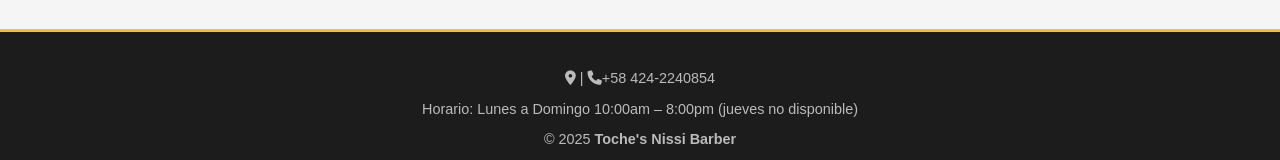
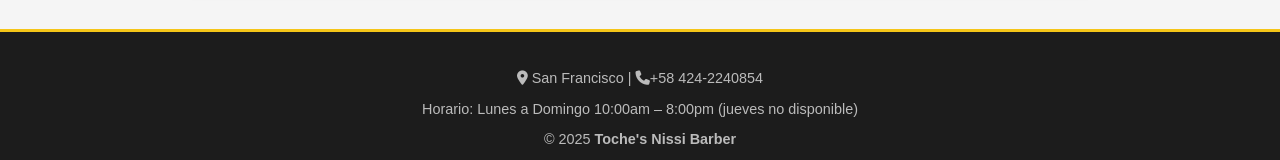
Before and after one commit to barberiadatos-ctrl/pagina_peluqueria.github.io, a plain HTML site: page index.html in a window 1280 px wide. Shown: the part 871-1031 px from the top of the page. Drawn offline with Linux system fonts and the light colour scheme.

Commit message:
cambios en direccion

```diff
--- a/index.html
+++ b/index.html
@@ -274,7 +274,7 @@
   </div>
 
   <footer>
-    <p><i class="fa-solid fa-location-dot"></i> | <i class="fa-solid fa-phone"></i>+58 424-2240854</p>
+    <p><i class="fa-solid fa-location-dot"></i> San Francisco | <i class="fa-solid fa-phone"></i>+58 424-2240854</p>
     <p>Horario: Lunes a Domingo 10:00am – 8:00pm (jueves no disponible)</p>
     <p>© 2025 <strong>Toche's Nissi Barber</strong></p>
   </footer>
```
